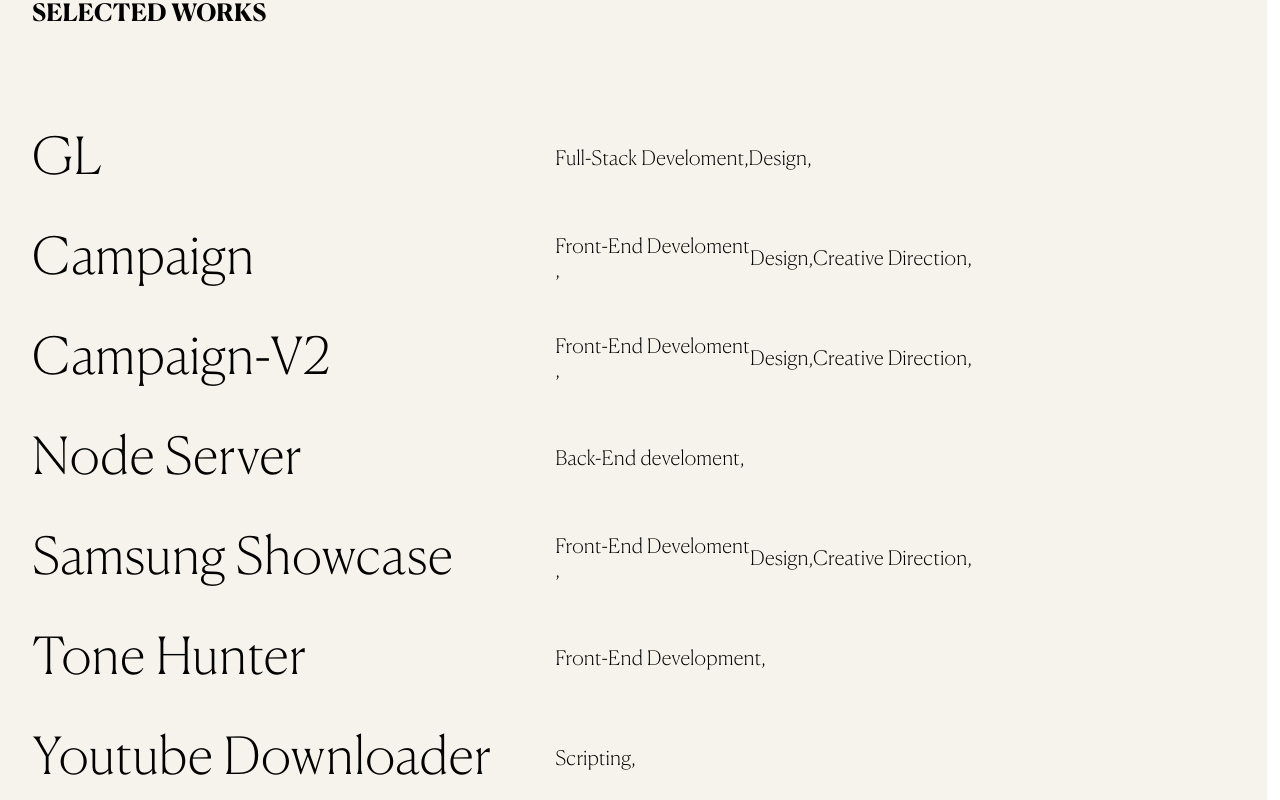
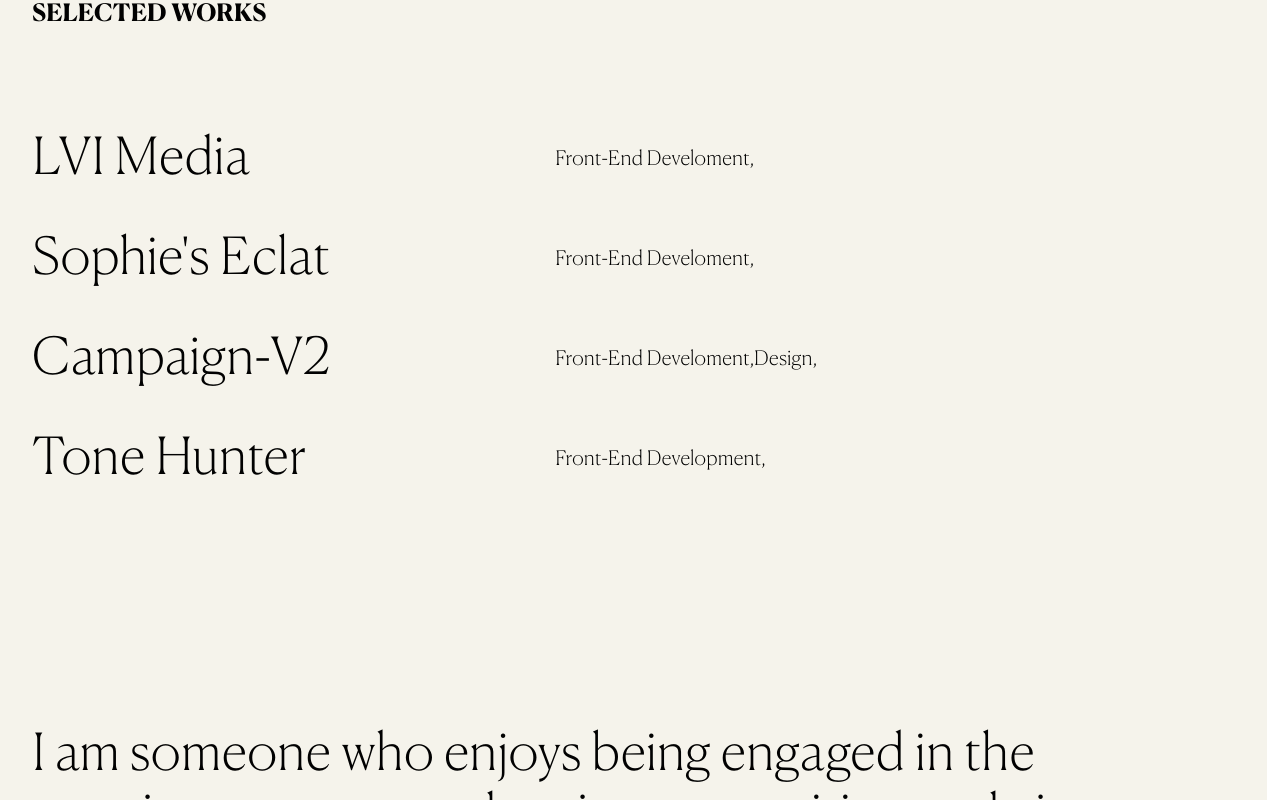
Before and after one commit to tariqyunusa/tariq, a Next.js app: page / in a window 1280 px wide. Shown: the part 800-1600 px from the top of the page. Built offline with nearby package versions, Linux system fonts and the light colour scheme.

Commit message:
modified projects

```diff
--- a/app/Projects.jsx
+++ b/app/Projects.jsx
@@ -4,13 +4,10 @@
 export default function Projects() {
 
     const works =  [
-        {name: "GL", stack: ["Full-Stack Develoment", "Design"], alt: "GL", link: "See Live", route: "https://gl-blog-qiro.vercel.app/"},
-        {name: "Campaign", stack: ["Front-End Develoment", "Design", "Creative Direction"],alt: "Campaign", link: "See Live", route: "https://campaign-chi.vercel.app/"},
-        {name: "Campaign-V2", stack: ["Front-End Develoment", "Design", "Creative Direction"], alt: "Campaign-V2", link: "See Live", route: "https://campaign-v2.vercel.app/"},
-        {name: "Node Server", stack: ["Back-End develoment"], alt: "Node Server", link: "See Live", route: "https://github.com/tariqyunusa/JSON-webserver"},
-        {name: "Samsung Showcase", stack: ["Front-End Develoment", "Design", "Creative Direction"], alt: "Samsung Showcase", link: "See Live", route: "https://samsung-s24-showcase.vercel.app/"},
+        {name: "LVI Media", stack: ["Front-End Develoment"],alt: "LVI Media", link: "See Live", route: "https://lvi-media-one.vercel.app/"},
+        {name: "Sophie's Eclat", stack: ["Front-End Develoment", ], alt: "Sophie's Eclat", link: "See Live", route: "https://sophie-clat.vercel.app/"},
+        {name: "Campaign-V2", stack: ["Front-End Develoment", "Design"], alt: "Campaign-V2", link: "See Live", route: "https://campaign-v2.vercel.app/"},
         {name: "Tone Hunter", stack: ["Front-End Development"], alt: "Tone Hunter", link: "See Live", route: "https://www.npmjs.com/package/tone-hunter"},
-        {name: "Youtube Downloader", stack: ["Scripting"], alt: "Youtube Downloader", link: "See Live", route: "https://github.com/tariqyunusa/youtube-downloader.git"},
     ]
     return(
 
```
